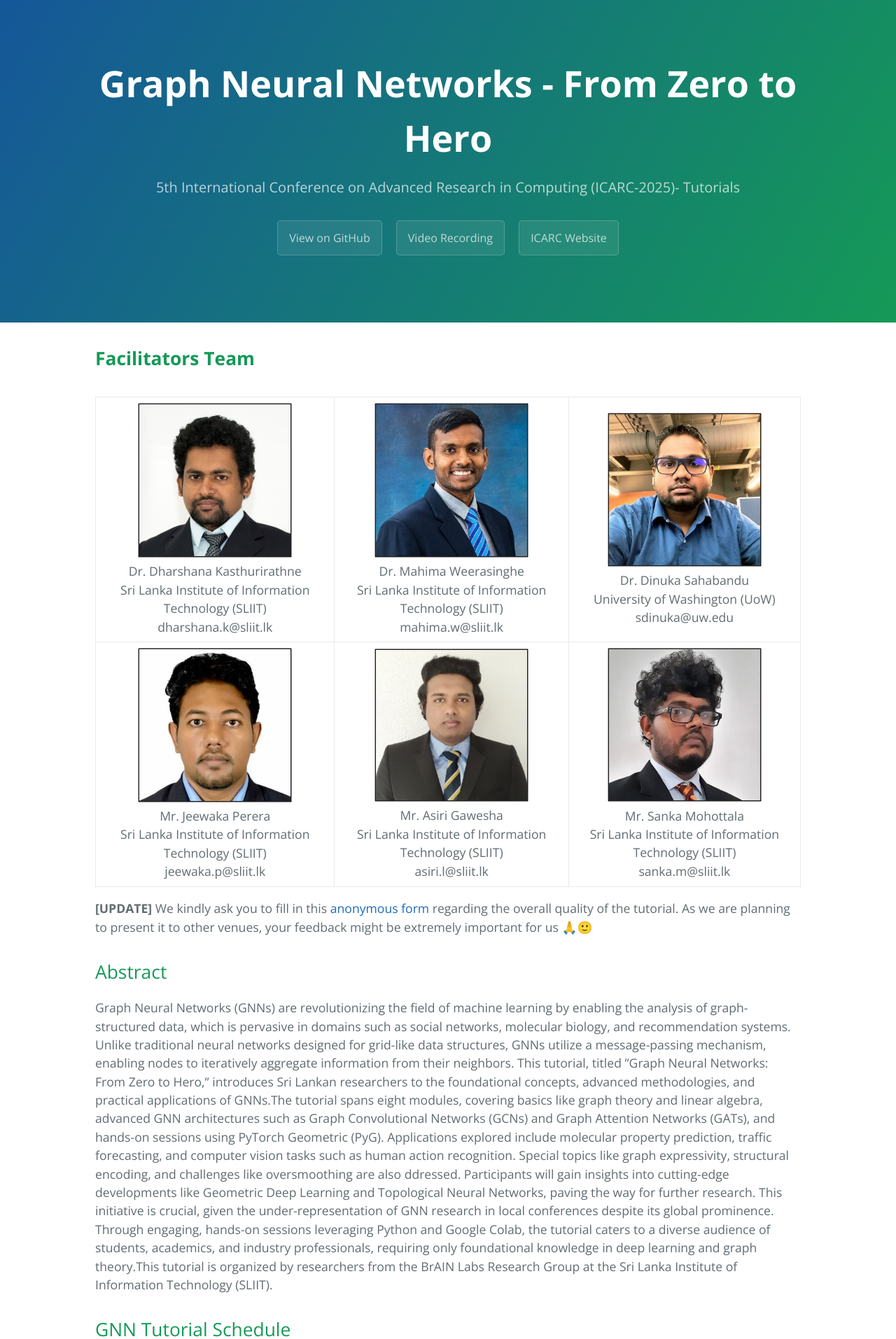
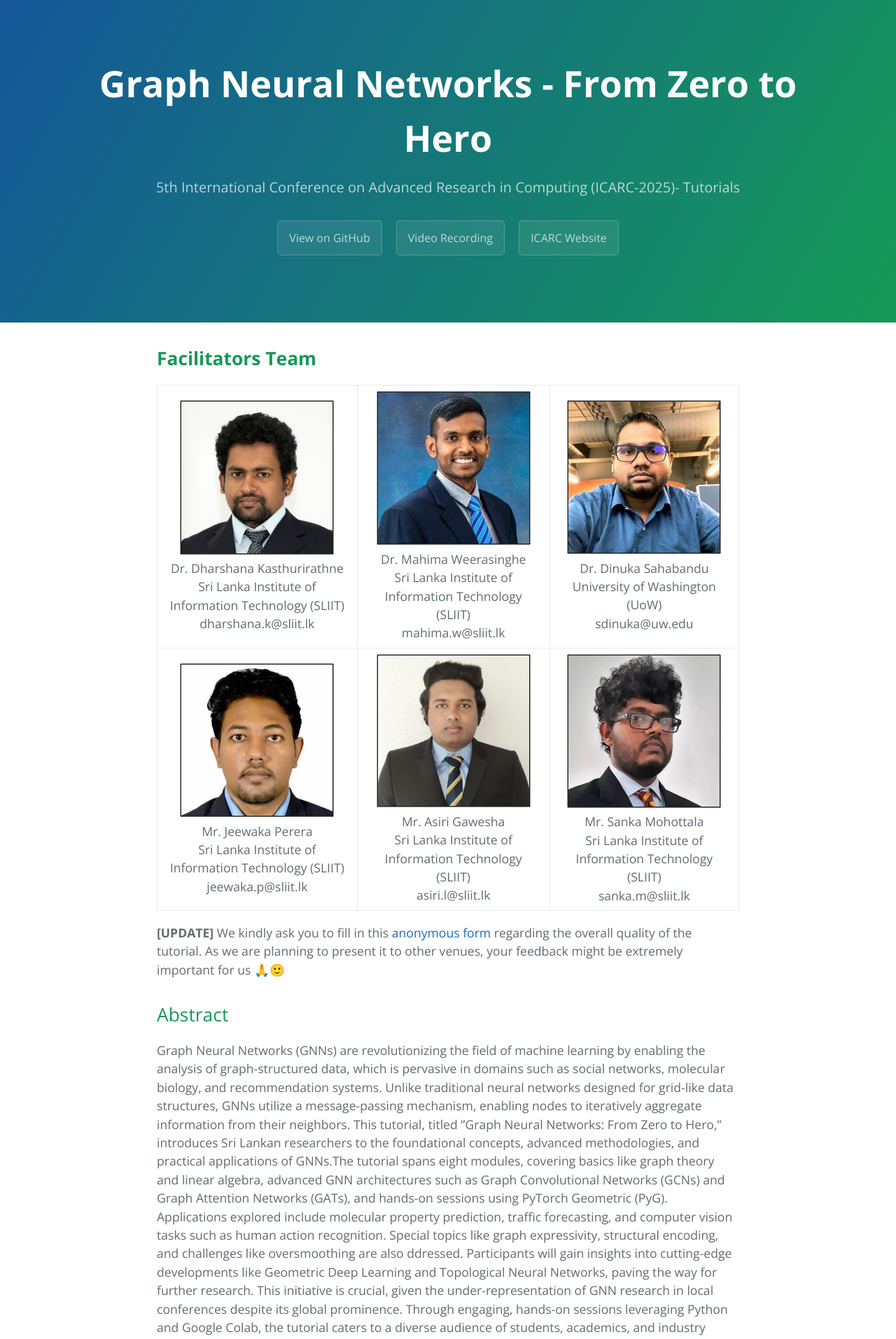
Before and after one commit to tinyml-in-action/tinyml-in-action.github.io, a Jekyll site: the page built from index.md, in a window 1280 px wide. Shown: the top 1914 px of the page at 70% size. Built offline with Jekyll 4.4.1, drawn with Linux system fonts in a browser that asks for light colours.

Commit message:
new update

```diff
--- a/assets/css/style.scss
+++ b/assets/css/style.scss
@@ -3,14 +3,14 @@
 
 @import 'jekyll-theme-cayman';
 
-.main-content {
-  @media screen and (min-width: 64em) {
-    max-width: 75rem;  // Increased from 64rem
-    padding: 2rem 6rem;
-    margin: 0 auto;
-    font-size: 1.1rem;
-  }
-}
+// .main-content {
+//   @media screen and (min-width: 64em) {
+//     max-width: 75rem;  // Increased from 64rem
+//     padding: 2rem 6rem;
+//     margin: 0 auto;
+//     font-size: 1.1rem;
+//   }
+// }
 
 
 // // Justify abstract text
@@ -19,28 +19,28 @@
 //     text-justify: inter-word;
 //   }
 
-#facilitators-team + p {
-    table {
-      min-width: 1000px;
-      margin: 0 auto;
-      border: none;
+// #facilitators-team + p {
+//     table {
+//       min-width: 1000px;
+//       margin: 0 auto;
+//       border: none;
 
-      td {
-        border: none;
-        padding: 10px;
-      }
+//       td {
+//         border: none;
+//         padding: 10px;
+//       }
 
-      th {
-        border: none;
-      }
-    }
+//       th {
+//         border: none;
+//       }
+//     }
 
-    overflow-x: auto;
-    display: block;
+//     overflow-x: auto;
+//     display: block;
 
-    img {
-      width: 200px;
-      height: auto;
-      min-width: 200px;
-    }
-  }
+//     img {
+//       width: 200px;
+//       height: auto;
+//       min-width: 200px;
+//     }
+//   }
```
